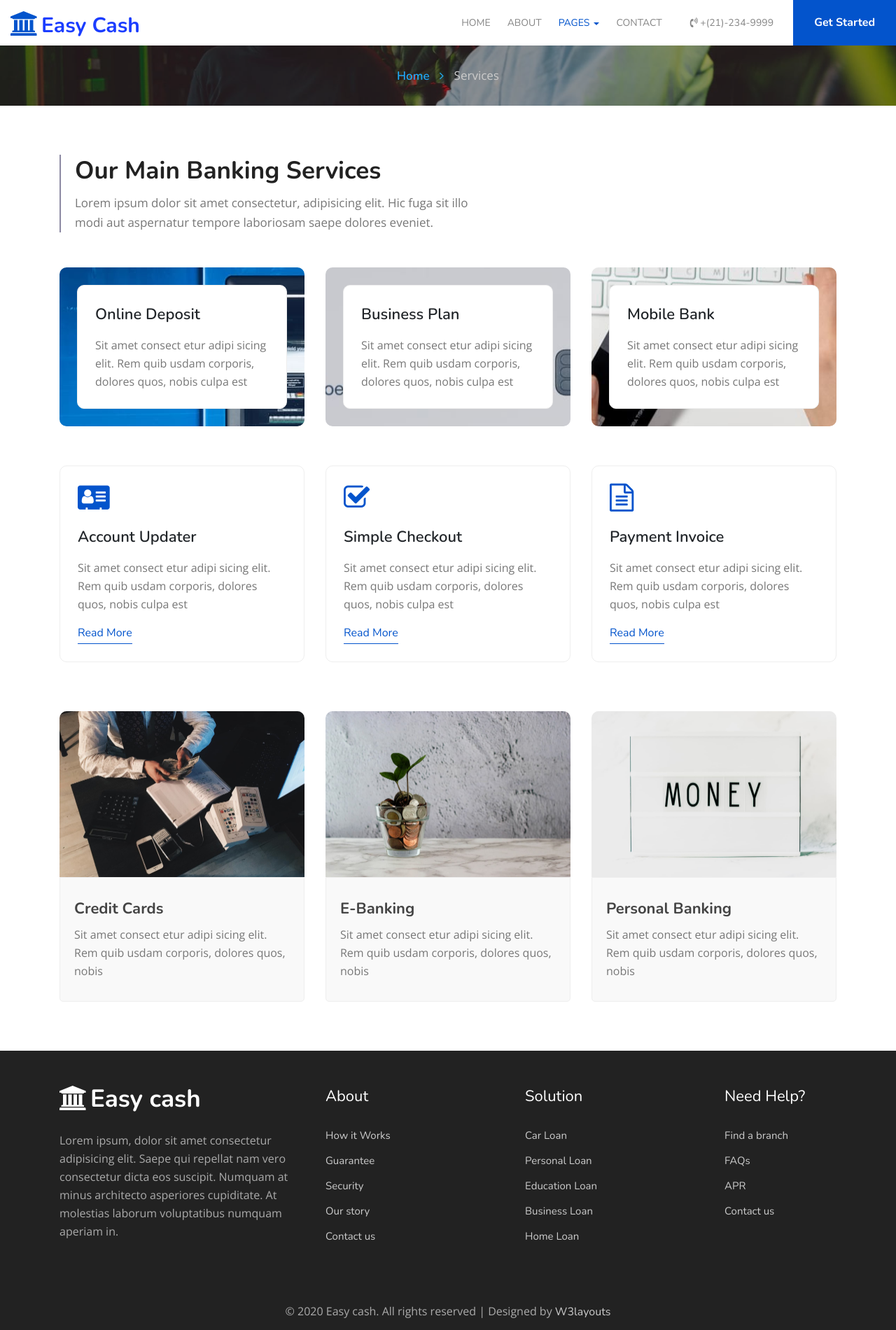
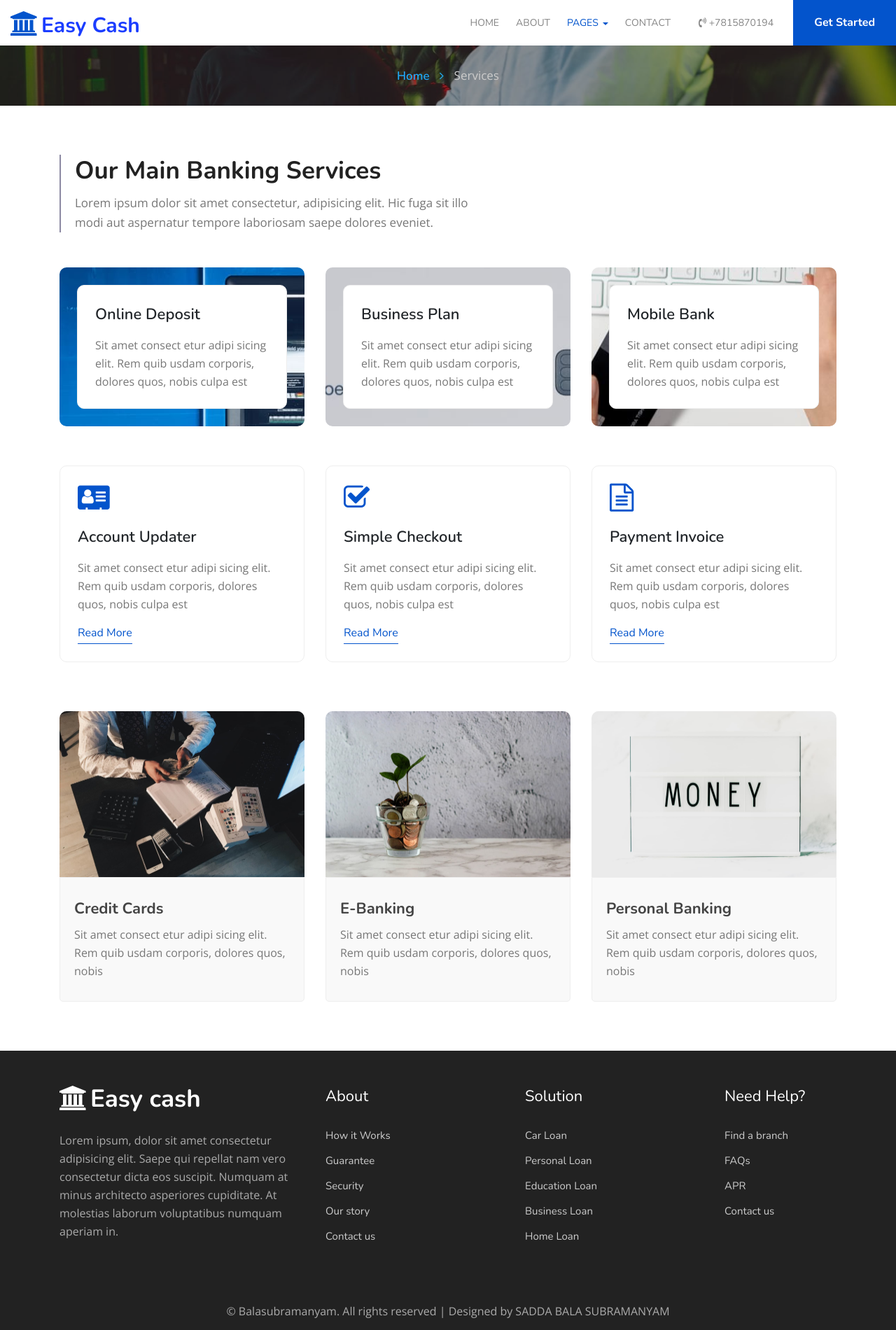
Before and after one commit to subbu4862/Banking-project, a plain HTML site: page services.html in a window 1280 px wide. Shown: the top 1900 px of the page at 70% size. Drawn offline with nearby package versions, Linux system fonts and the light colour scheme.

Commit message:
Update services.html

```diff
--- a/services.html
+++ b/services.html
@@ -1,8 +1,3 @@
-
-<!--
-   Author: W3layouts
-   Author URL: http://w3layouts.com
--->
 <!doctype html>
 <html lang="en">
   <head>
@@ -51,7 +46,7 @@
                         <a class="nav-link" href="contact.html">Contact</a>
                     </li>
                     <li class="nav-item ml-lg-3">
-                        <a class="nav-link phone" href="tel:+(21)-234-9999"><span class="fa fa-volume-control-phone"></span> +(21)-234-9999</a>
+                        <a class="nav-link phone" href="tel:+(21)-234-9999"><span class="fa fa-volume-control-phone"></span> +7815870194</a>
                     </li>
                     <li class="nav-item ml-lg-3">
                         <a href="#" class=" book btn btn-style">Get started</a>
@@ -251,7 +246,7 @@
   <section class="w3l-footer-29-main w3l-copyright">
 	<div class="container">
 	  <div class=" bottom-copies text-center">
-		<p class="copy-footer-29">© 2020 Easy cash. All rights reserved | Designed by <a href="https://w3layouts.com">W3layouts</a></p>
+		<p class="copy-footer-29">© Balasubramanyam. All rights reserved | Designed by SADDA BALA SUBRAMANYAM </p>
 	  </div>
 	</div>
   </section>
```
